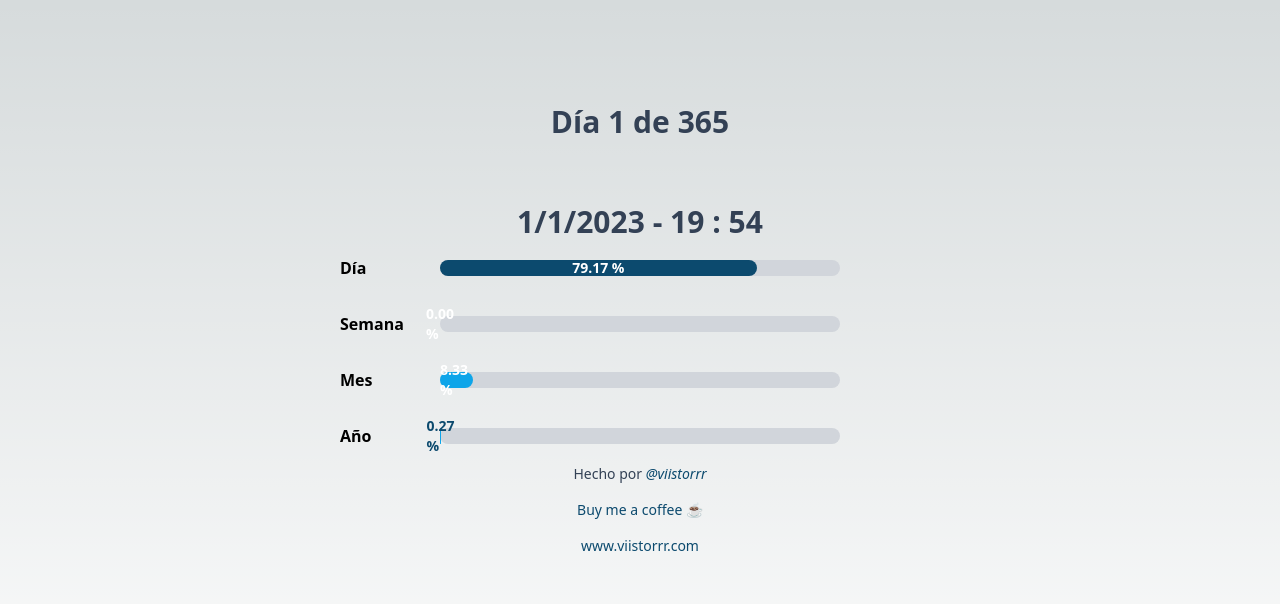
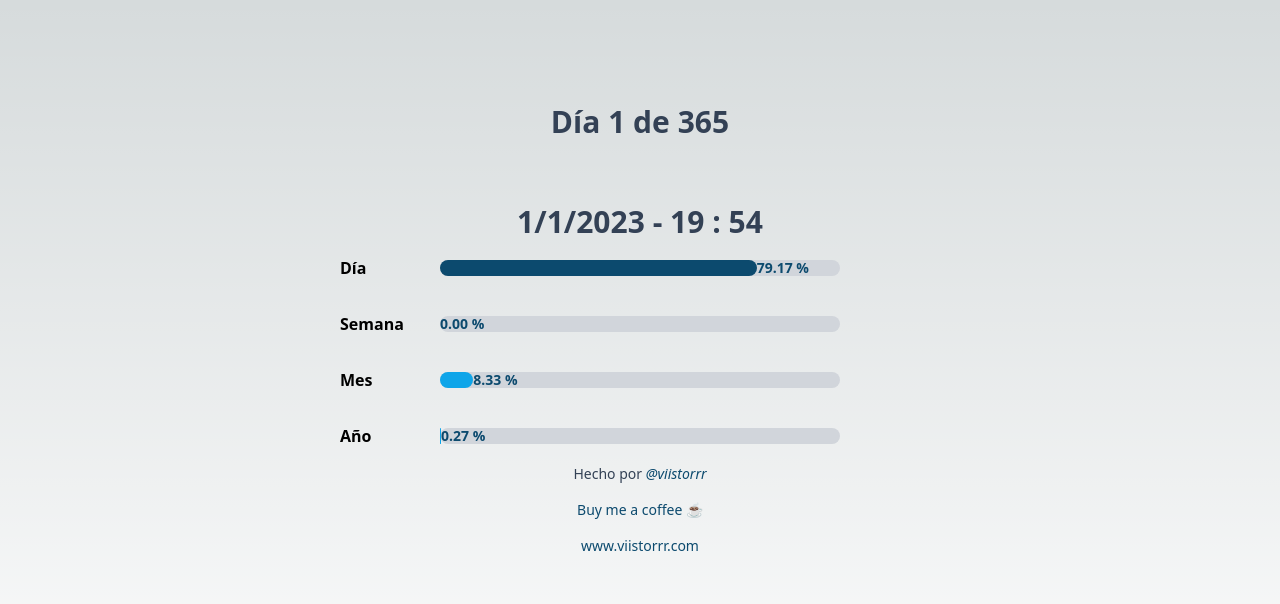
Before and after one commit to Viistorrr/yearprogress, a Next.js app: page / in a window 1280 px wide. Shown: the top 604 px of the page. Built offline with nearby package versions, Linux system fonts and the light colour scheme.

Commit message:
reordering progress label

```diff
--- a/app/output.css
+++ b/app/output.css
@@ -664,6 +664,16 @@ video {
   color: rgb(255 255 255 / var(--tw-text-opacity));
 }
 
+.text-sky-700 {
+  --tw-text-opacity: 1;
+  color: rgb(3 105 161 / var(--tw-text-opacity));
+}
+
+.text-sky-500 {
+  --tw-text-opacity: 1;
+  color: rgb(14 165 233 / var(--tw-text-opacity));
+}
+
 :root {
   --max-width: 1100px;
   --border-radius: 12px;
--- a/app/page.tsx
+++ b/app/page.tsx
@@ -37,55 +37,51 @@ export default function Home() {
         </h1>
         <div className="flex w-full items-center align-center">
           <h1 className="font-bold w-2/12 py-4">Día </h1>
-          <div className="w-8/12 bg-gray-300 rounded-full h-4 dark:bg-gray-700">
+          <div className="flex items-center w-8/12 bg-gray-300 rounded-full h-4 dark:bg-gray-700">
             <div
               className="flex items-center justify-center py-2 bg-sky-900 h-4 rounded-full"
               style={{ width: DayPercent.toString() + "%" }}
-            >
-              <h1 className="font-bold items-center text-sm text-white">
+            ></div>
+            <h1 className="font-bold items-center text-sm text-sky-900">
               {DayPercent.toFixed(2)} %{" "}
             </h1>
           </div>
         </div>
-        </div>
         <div className="flex w-full items-center align-center">
           <h1 className="font-bold w-2/12 py-4">Semana </h1>
-          <div className="w-8/12 bg-gray-300 rounded-full h-4 dark:bg-gray-700">
+          <div className="flex items-center align-center w-8/12 bg-gray-300 rounded-full h-4 dark:bg-gray-700">
             <div
               className="flex items-center justify-center py-2 bg-sky-700 h-4 rounded-full"
               style={{ width: WeekPercent.toString() + "%" }}
-            >
-              <h1 className="font-bold items-center text-sm text-white">
+            ></div>
+            <h1 className="font-bold items-center text-sm text-sky-900">
               {WeekPercent.toFixed(2)} %{" "}
             </h1>
           </div>
         </div>
-        </div>
         <div className="flex w-full items-center align-center">
           <h1 className="font-bold w-2/12 py-4">Mes </h1>
-          <div className="w-8/12 bg-gray-300 rounded-full h-4 dark:bg-gray-700">
+          <div className="flex items-center align-center w-8/12 bg-gray-300 rounded-full h-4 dark:bg-gray-700">
             <div
               className="flex items-center justify-center py-2 bg-sky-500 h-4 rounded-full"
               style={{ width: MonthPercent.toString() + "%" }}
-            >
-              <h1 className="font-bold items-center text-sm text-white">
+            ></div>
+            <h1 className="font-bold items-center text-sm text-sky-900">
               {MonthPercent.toFixed(2)} %{" "}
             </h1>
-            </div>
           </div>
         </div>
 
         <div className="flex w-full items-center align-center">
           <h1 className="font-bold w-2/12 py-4">Año </h1>
-          <div className="w-8/12 bg-gray-300 rounded-full h-4 dark:bg-gray-700">
+          <div className="flex items-center align-center w-8/12 bg-gray-300 rounded-full h-4 dark:bg-gray-700">
             <div
               className="flex items-center justify-center py-2 bg-sky-500 h-4 rounded-full"
               style={{ width: YearPercent.toString() + "%" }}
-            >
+            ></div>
             <h1 className="font-bold text-sm text-sky-900">
               {YearPercent.toFixed(2)} %{" "}
             </h1>
-            </div>
           </div>
         </div>
       </div>
```
Lines whose indentation alone changed are shown as unchanged.
